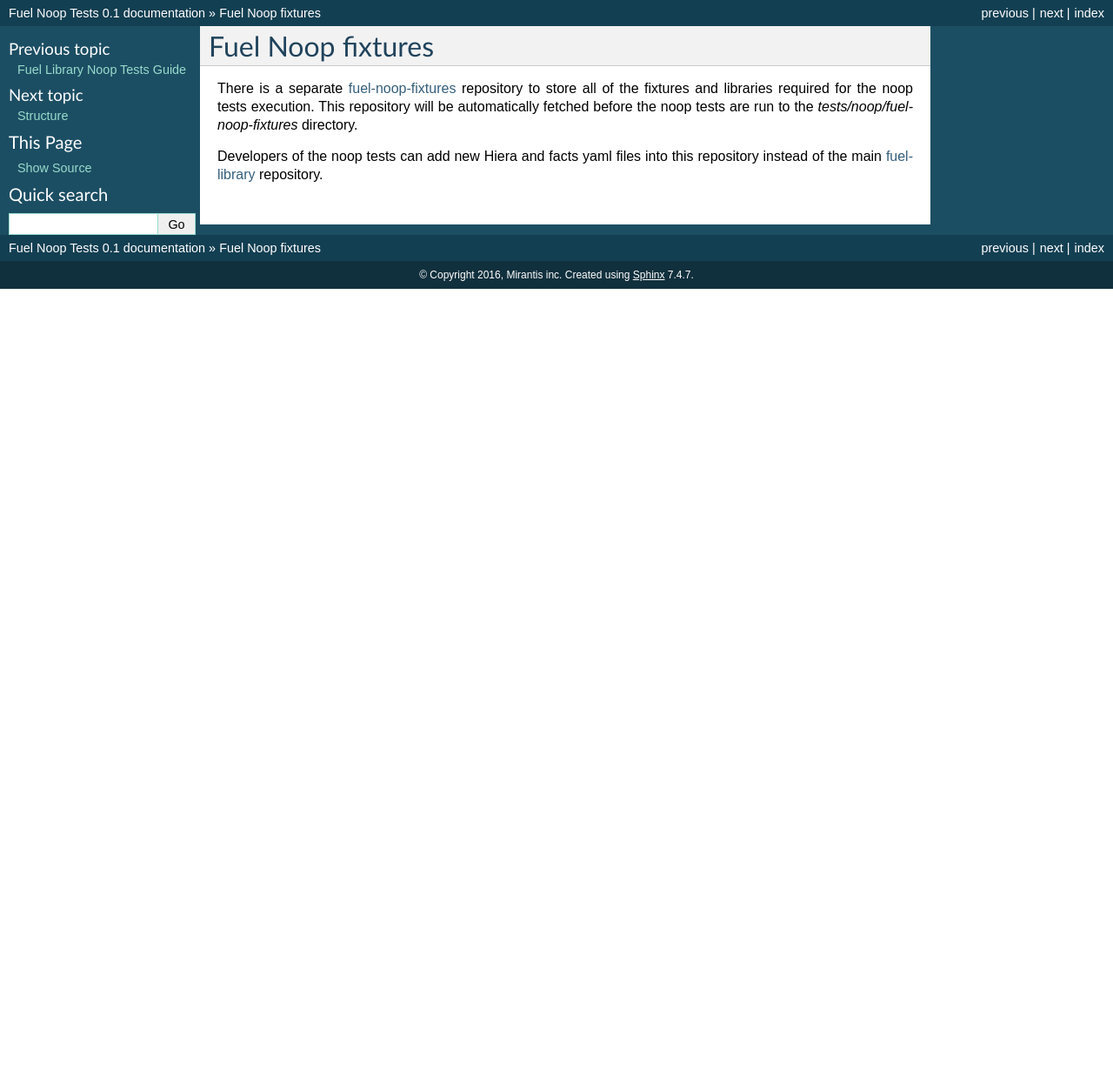
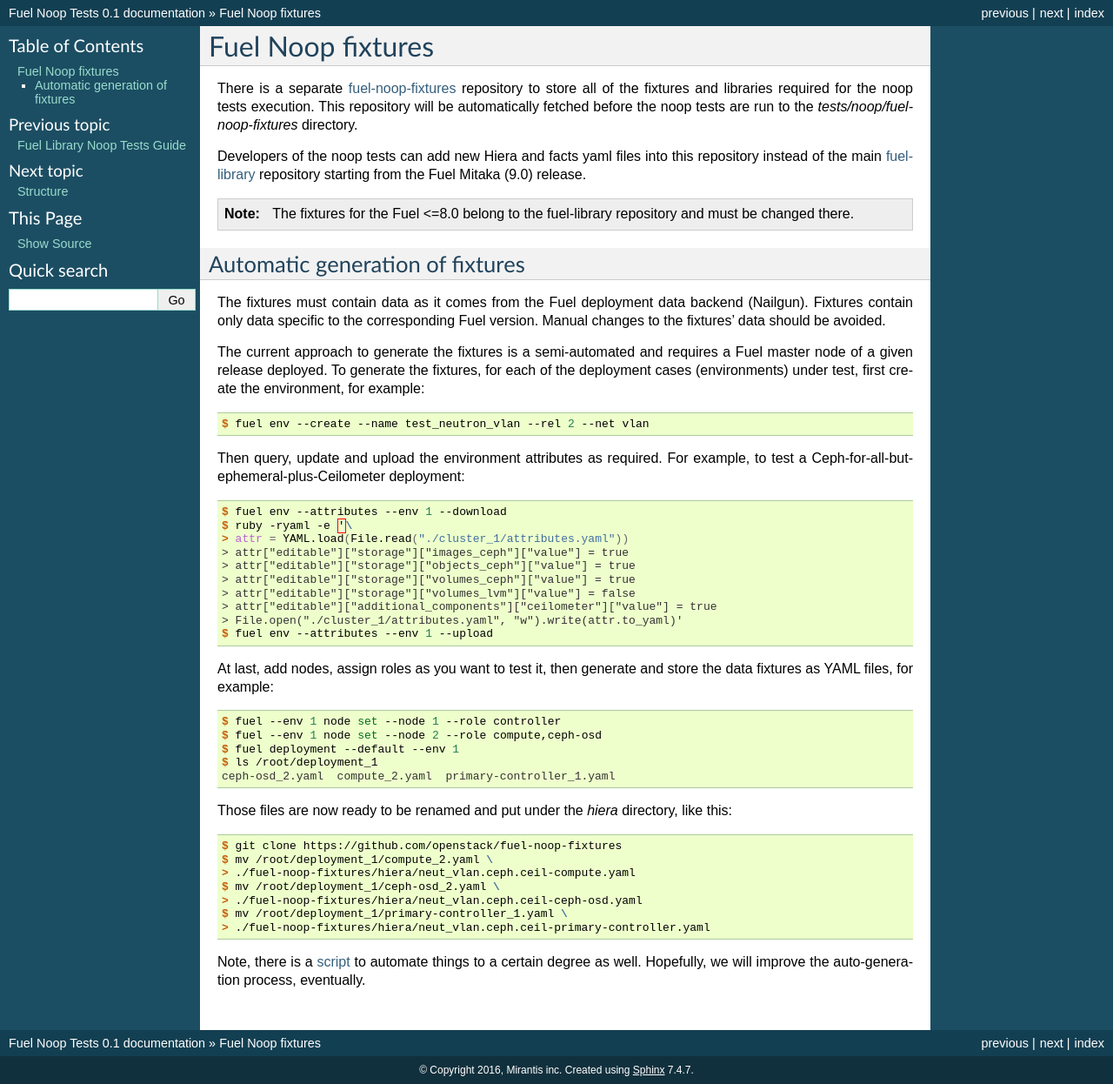
Before and after one commit to openstack-archive/fuel-noop-fixtures, a Sphinx documentation site: the page built from doc/fixtures.rst, in a window 1280 px wide. Shown: the whole page at 87% size. Built offline with Sphinx 7.4.7, drawn with Linux system fonts in a browser that asks for light colours; before the commit the page ends 900 px from its top, so only the background shows below that.

Commit message:
Add docs for auto generation of fixtures
Related-bug: #1535339
Related blueprint deployment-dryrun-fixtures-generator

Change-Id: I665fcfeb5a8b93132228522ad53a3eea52d6648a
Signed-off-by: Bogdan Dobrelya <bdobrelia@mirantis.com>

```diff
--- a/doc/fixtures.rst
+++ b/doc/fixtures.rst
@@ -9,7 +9,72 @@
 the *tests/noop/fuel-noop-fixtures* directory.
 
 Developers of the noop tests can add new Hiera and facts yaml files into this
-repository instead of the main `fuel-library`_ repository.
+repository instead of the main `fuel-library`_ repository starting from the
+Fuel Mitaka (9.0) release.
+
+.. note:: The fixtures for the Fuel <=8.0 belong to the fuel-library
+  repository and must be changed there.
 
 .. _fuel-noop-fixtures: https://github.com/openstack/fuel-noop-fixtures
 .. _fuel-library: https://github.com/openstack/fuel-library
+
+Automatic generation of fixtures
+--------------------------------
+
+The fixtures must contain data as it comes from the Fuel deployment data
+backend (Nailgun). Fixtures contain only data specific to the corresponding
+Fuel version. Manual changes to the fixtures' data should be avoided.
+
+The current approach to generate the fixtures is a semi-automated and
+requires a Fuel master node of a given release deployed. To generate the
+fixtures, for each of the deployment cases (environments) under test, first
+create the environment, for example:
+
+.. code-block:: console
+
+  $ fuel env --create --name test_neutron_vlan --rel 2 --net vlan
+
+Then query, update and upload the environment attributes as required. For example,
+to test a Ceph-for-all-but-ephemeral-plus-Ceilometer deployment:
+
+.. code-block:: console
+
+  $ fuel env --attributes --env 1 --download
+  $ ruby -ryaml -e '\
+  > attr = YAML.load(File.read("./cluster_1/attributes.yaml"))
+  > attr["editable"]["storage"]["images_ceph"]["value"] = true
+  > attr["editable"]["storage"]["objects_ceph"]["value"] = true
+  > attr["editable"]["storage"]["volumes_ceph"]["value"] = true
+  > attr["editable"]["storage"]["volumes_lvm"]["value"] = false
+  > attr["editable"]["additional_components"]["ceilometer"]["value"] = true
+  > File.open("./cluster_1/attributes.yaml", "w").write(attr.to_yaml)'
+  $ fuel env --attributes --env 1 --upload
+
+At last, add nodes, assign roles as you want to test it, then generate and store
+the data fixtures as YAML files, for example:
+
+.. code-block:: console
+
+  $ fuel --env 1 node set --node 1 --role controller
+  $ fuel --env 1 node set --node 2 --role compute,ceph-osd
+  $ fuel deployment --default --env 1
+  $ ls /root/deployment_1
+  ceph-osd_2.yaml  compute_2.yaml  primary-controller_1.yaml
+
+Those files are now ready to be renamed and put under the `hiera`
+directory, like this:
+
+.. code-block:: console
+
+  $ git clone https://github.com/openstack/fuel-noop-fixtures
+  $ mv /root/deployment_1/compute_2.yaml \
+  > ./fuel-noop-fixtures/hiera/neut_vlan.ceph.ceil-compute.yaml
+  $ mv /root/deployment_1/ceph-osd_2.yaml \
+  > ./fuel-noop-fixtures/hiera/neut_vlan.ceph.ceil-ceph-osd.yaml
+  $ mv /root/deployment_1/primary-controller_1.yaml \
+  > ./fuel-noop-fixtures/hiera/neut_vlan.ceph.ceil-primary-controller.yaml
+
+Note, there is a `script`_ to automate things to a certain degree as well.
+Hopefully, we will improve the auto-generation process, eventually.
+
+.. _script: https://github.com/fuel-noop-fixtures/utils/blob/master/generate_yamls.sh
```
